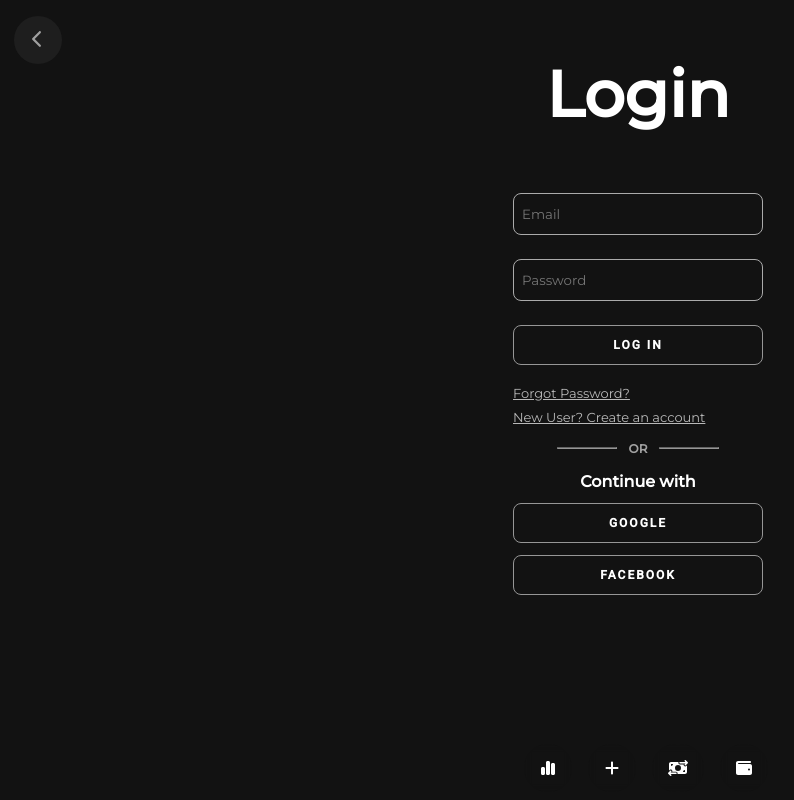
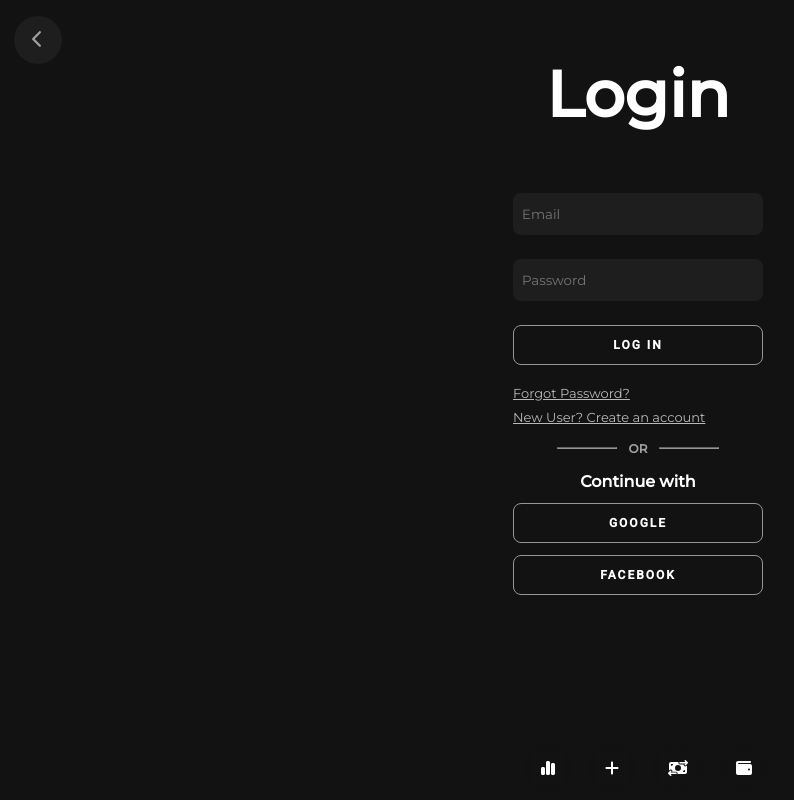
Before and after one commit to jalaj711/gastos-frontend, a Next.js app: page /finance-tracker/login in a window 1280 px wide. Shown: the whole page, without its empty margins (2-796 px from the left). Built offline with nearby package versions, Linux system fonts and the light colour scheme.

Commit message:
add new variant to input
Signed-off-by: Jalaj Kumar <96870071+jalaj711@users.noreply.github.com>

```diff
--- a/components/Input.tsx
+++ b/components/Input.tsx
@@ -1,25 +1,26 @@
 import { DetailedHTMLProps, InputHTMLAttributes } from "react";
 import colors from "../utils/colors";
 
-function input(
+function Input(
   props: DetailedHTMLProps<
     InputHTMLAttributes<HTMLInputElement>,
     HTMLInputElement
-  >
+  > & { outlined ?: boolean}
 ) {
+  const { outlined, ...othProps } = props;
   return (
     <>
-      <input {...props} />
+      <input {...othProps} />
       <style jsx>{`
         input {
           padding: 12px 8px;
           min-width: 150px;
           max-width: 300px;
           border-radius: 8px;
-          border: 1px solid #aaa;
+          border: ${outlined ? "1px solid #aaa" : "1px solid transparent"};
           transition: 0.1s;
           outline: none;
-          background: transparent;
+          background: ${outlined ? "transparent" : "rgba(255, 255, 255, 0.05)"};
           color: white;
         }
 
@@ -40,4 +41,4 @@ function input(
   );
 }
 
-export default input;
+export default Input;
```
